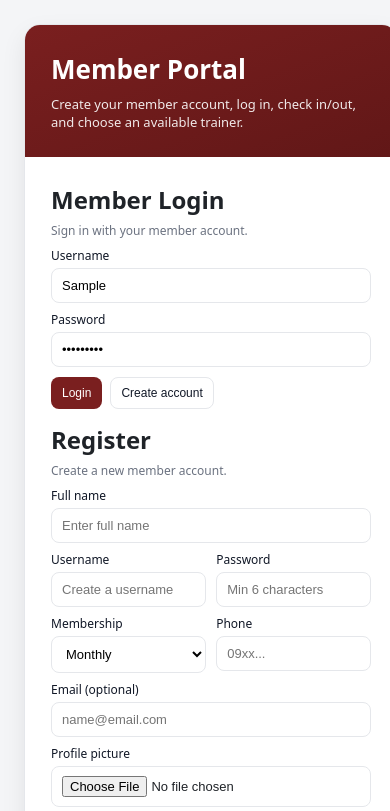
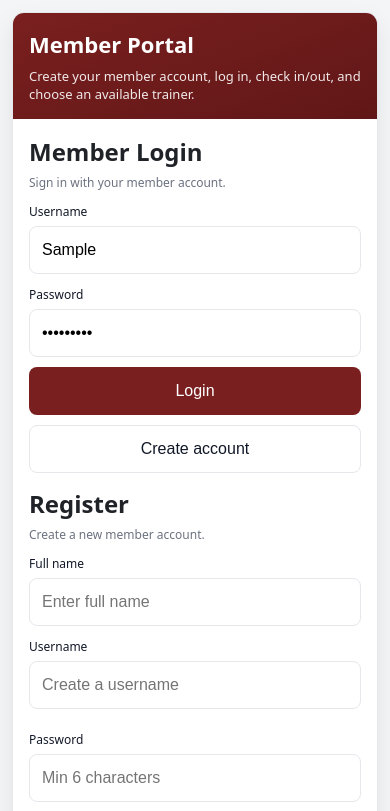
Before and after one commit to KeinthAmbo28/SGMS, a website: page frontend/memberLogin.html in a window 390 px wide. Both pictures are taken after typing "Sample", "Sample123" into the empty fields and a click on the button "Create account". Shown: the top 811 px of the page. Drawn offline with Linux system fonts and the light colour scheme.

Commit message:
Improve mobile responsiveness for member login and dashboard

```diff
--- a/frontend/assets/css/styles.css
+++ b/frontend/assets/css/styles.css
@@ -224,7 +224,24 @@ input,select,textarea{
   font-size:13px;
   background:#fff;
 }
-textarea{min-height:80px; resize:vertical}
+input[type="file"]{
+  padding:8px 0;
+  border:none;
+  background:none;
+}
+input[type="file"]::-webkit-file-upload-button{
+  background:var(--maroon);
+  color:#fff;
+  border:none;
+  border-radius:6px;
+  padding:6px 12px;
+  font-size:12px;
+  cursor:pointer;
+  margin-right:8px;
+}
+input[type="file"]::-webkit-file-upload-button:hover{
+  background:#6b1a1a;
+}
 
 .btn{
   display:inline-flex;
@@ -311,4 +328,37 @@ th{font-weight:800; color:#111827}
   .app{grid-template-columns: 1fr}
   .sidebar{position:relative;height:auto}
   .login-card{grid-template-columns: 1fr}
+  .login-wrap{padding:16px}
+  .login-left, .login-right{padding:20px}
+  .login-left h1{font-size:24px}
+  .form-row{grid-template-columns: 1fr}
+  input,select,textarea{font-size:16px; padding:12px 10px}
+  .btn{font-size:14px; padding:12px 16px; min-height:44px}
+  .actions{flex-direction:column}
+  input[type="file"]::-webkit-file-upload-button{
+    padding:8px 14px;
+    font-size:14px;
+    min-height:36px;
+  }
+  #profilePreview img{max-width:100px}
 }
+
+@media (max-width: 480px){
+  .login-wrap{padding:12px}
+  .login-card{width:100%; border-radius:12px}
+  .login-left, .login-right{padding:16px}
+  .login-left h1{font-size:22px}
+  input,select,textarea{font-size:16px; padding:14px 12px}
+  .btn{font-size:16px; padding:14px 18px; min-height:48px}
+  label{margin:12px 0 6px}
+
+  /* Member dashboard mobile styles */
+  .topbar{flex-direction:column; gap:12px; align-items:flex-start}
+  .user-pill{align-self:flex-end}
+  .grid-panels{grid-template-columns: 1fr}
+  .panel{margin-bottom:16px}
+  .actions{flex-direction:column; gap:10px}
+  .actions .btn{width:100%; justify-content:center; margin:0}
+  table{font-size:14px}
+  th,td{padding:12px 8px}
+}
```
